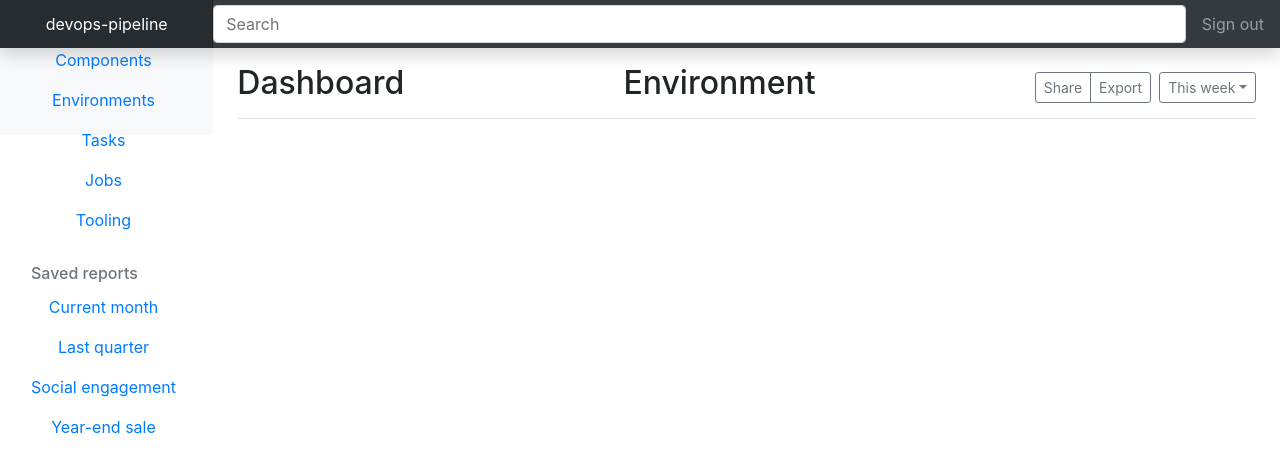
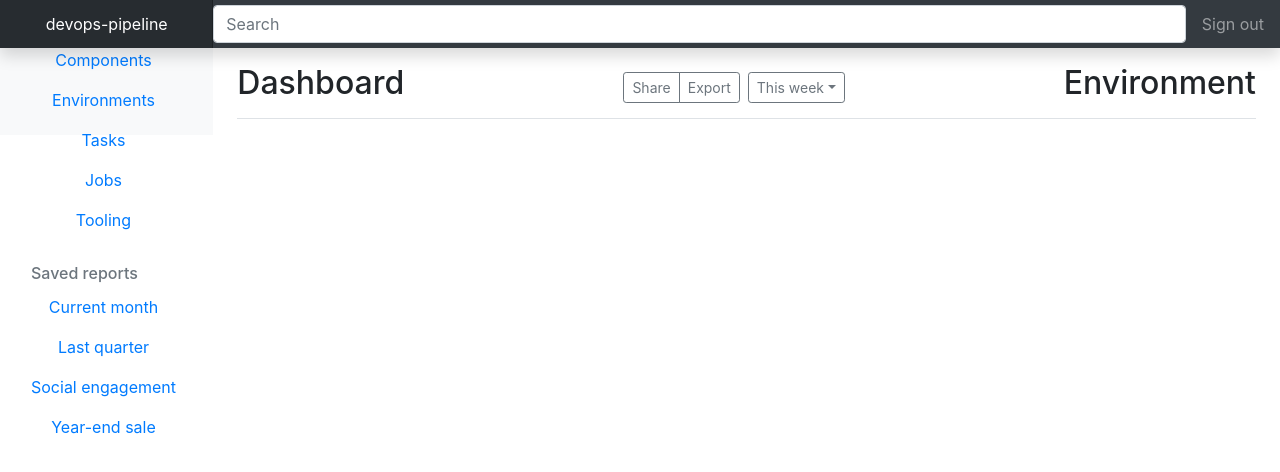
Before and after one commit to samsquire/mazzle-gui, a React (Create React App) app: page / in a window 1280 px wide. Shown: the top 472 px of the page. Built offline with nearby package versions, Linux system fonts and the light colour scheme.

Commit message:
autocommit experimenting with detections

```diff
--- a/src/App.js
+++ b/src/App.js
@@ -156,7 +156,7 @@ function App() {
         <main role="main" class="col-md-9 ml-sm-auto col-lg-10 px-4">
           <div class="d-flex justify-content-between flex-wrap flex-md-nowrap align-items-center pt-3 pb-2 mb-3 border-bottom">
             <h1 class="h2">Dashboard</h1>
-			<h2 class="h2">Environment</h2>
+
             <div class="btn-toolbar mb-2 mb-md-0">
               <div class="btn-group mr-2">
                 <button class="btn btn-sm btn-outline-secondary">Share</button>
@@ -167,6 +167,7 @@ function App() {
                 This week
               </button>
             </div>
+			<h2 class="h2">Environment</h2>
           </div>
 
 
```
